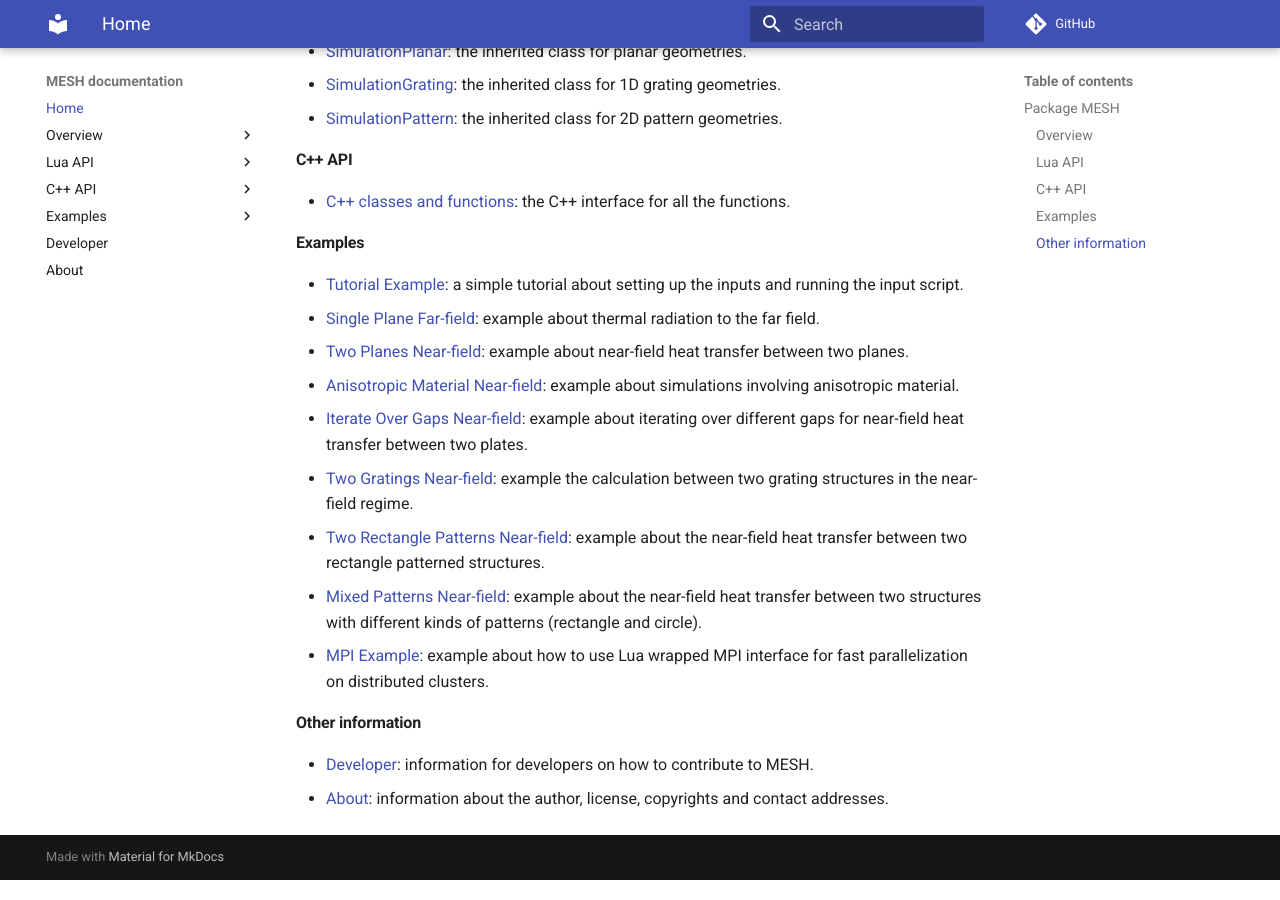
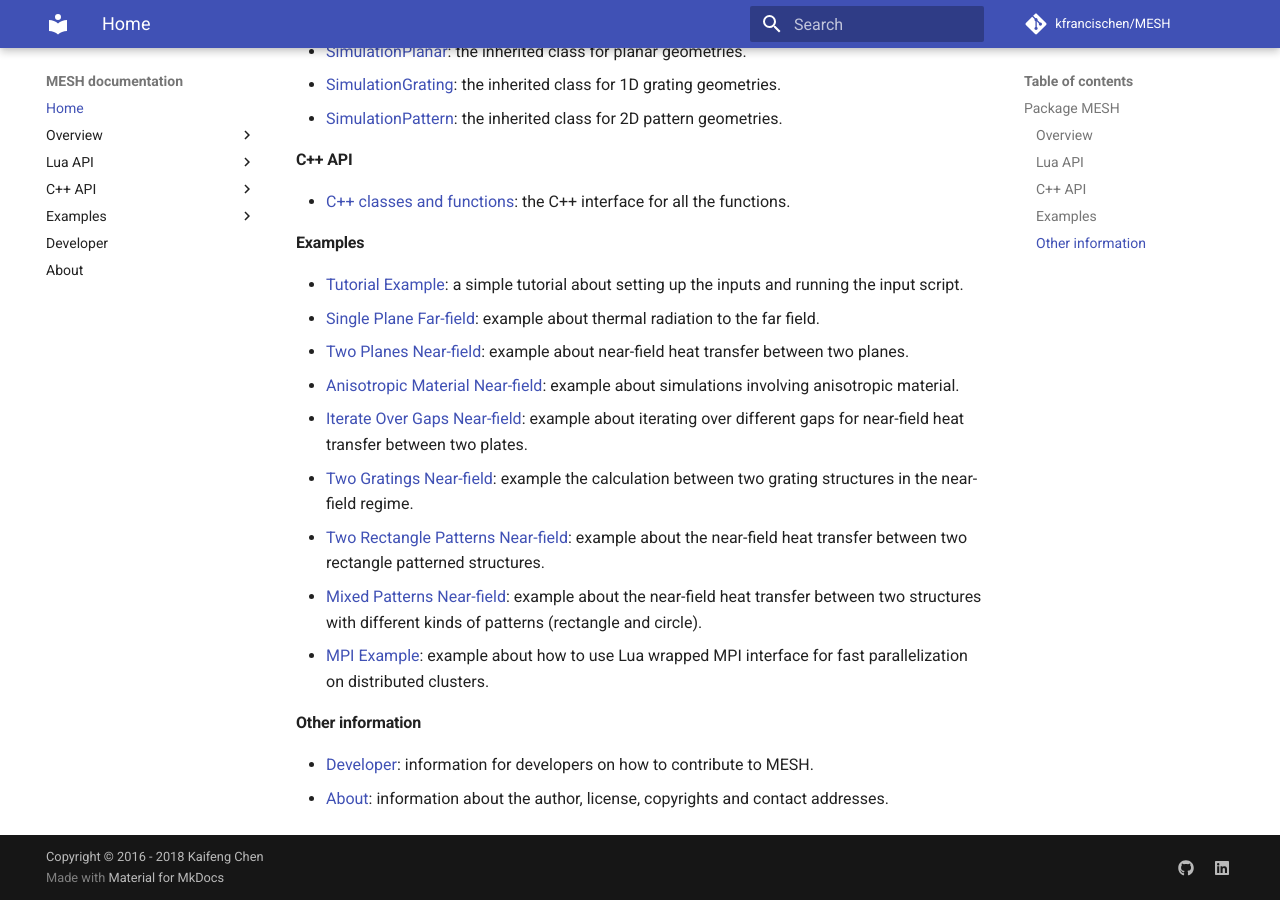
Before and after one commit to kfrancischen/MESH, an MkDocs documentation site: the page built from doc/docs/index.md, in a window 1280 px wide and 900 px high, scrolled down 683 px. Built offline with MkDocs 1.6.1 and Material for MkDocs 9.7.7, drawn with Linux system fonts in a browser that asks for light colours; comment, search, counter and statistics services are not loaded; old or Windows-style settings are respelled for this version of MkDocs.

```diff
--- a/doc/mkdocs.yml
+++ b/doc/mkdocs.yml
@@ -1,7 +1,21 @@
-site_name: MESH documentation
-site_author: Kaifeng Chen
+site_name: 'MESH documentation'
+site_author: 'Kaifeng Chen'
 
-repo_url: https://github.com/kfrancischen/MESH
+repo_name: 'kfrancischen/MESH'
+repo_url: 'https://github.com/kfrancischen/MESH'
+
+copyright: 'Copyright &copy; 2016 - 2018 Kaifeng Chen'
+
+extra:
+  social:
+    - type: 'github'
+      link: 'https://github.com/kfrancischen'
+    - type: 'linkedin'
+      link: 'https://www.linkedin.com/in/kaifeng-chen-b37a2b69/'
+
+google_analytics:
+  - 'UA-40321028-1'
+  - 'auto'
 
 python:
    version: 2 # for unicode
```
